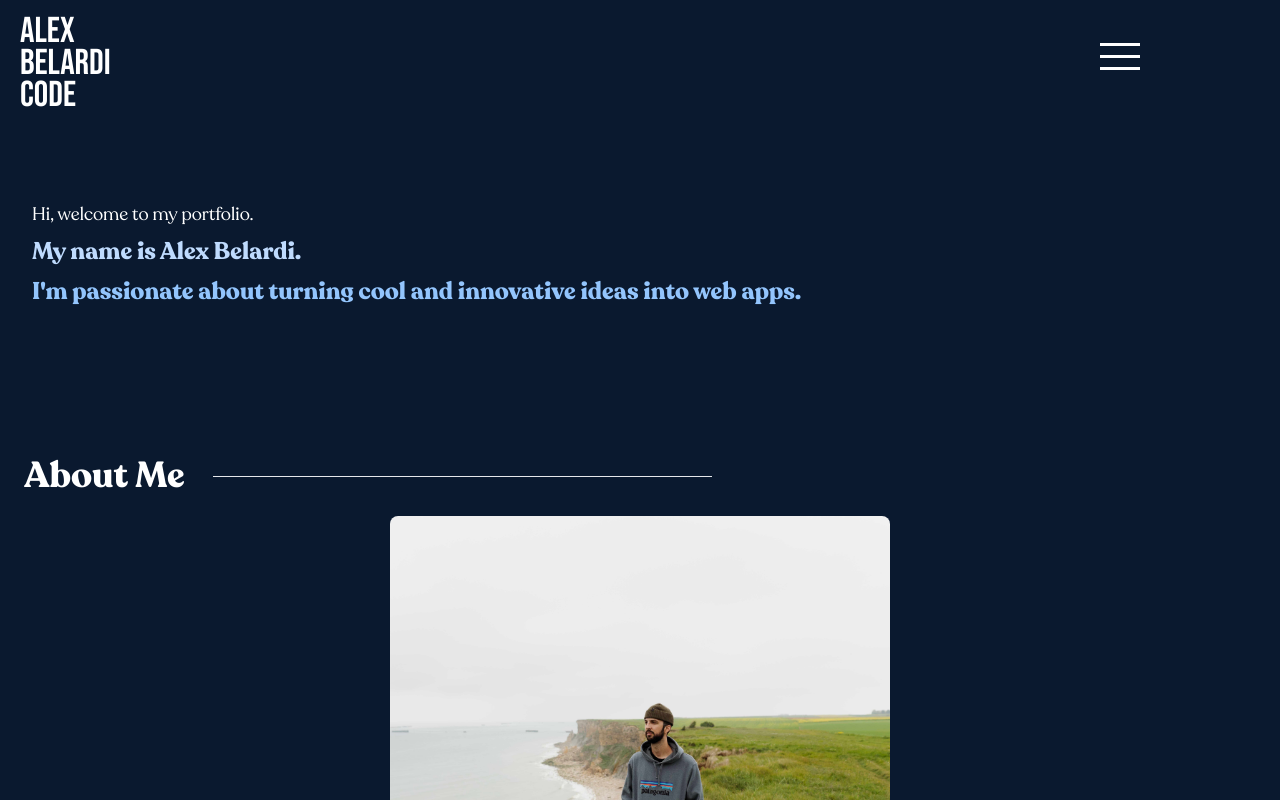
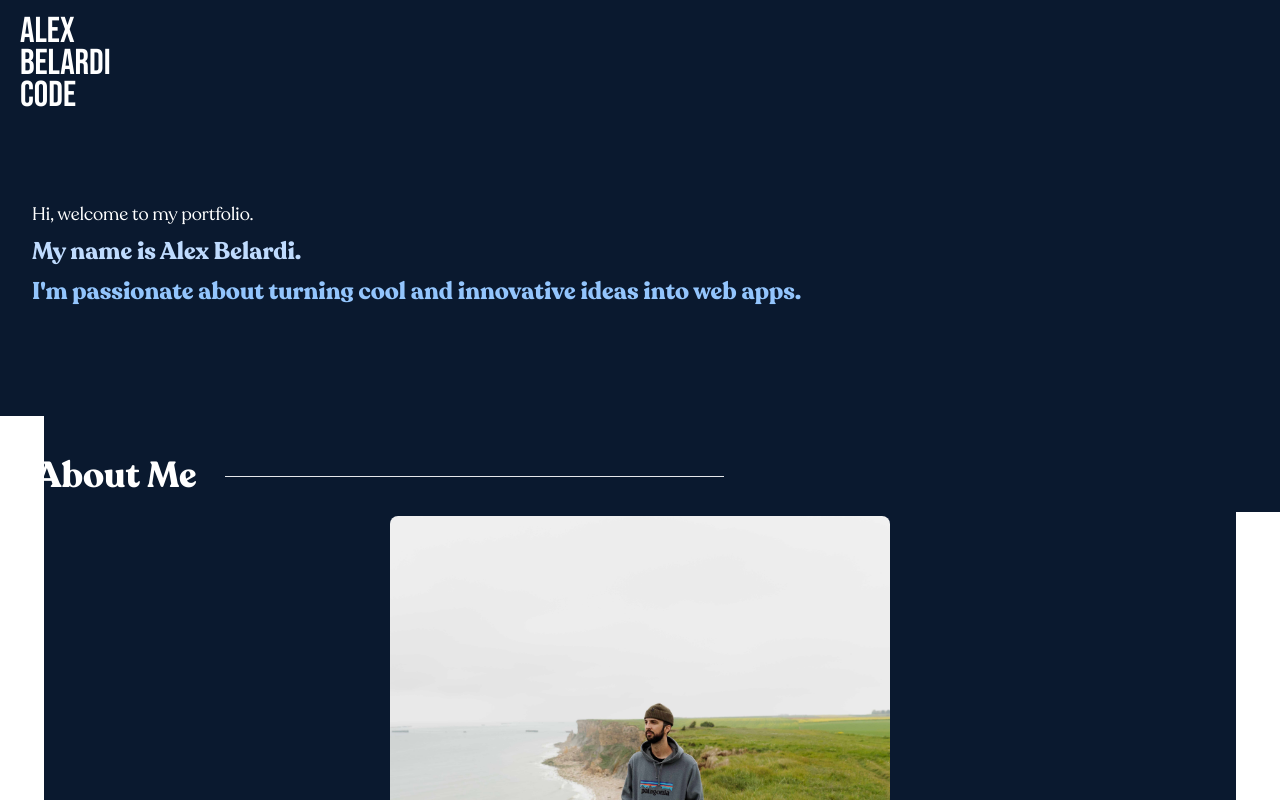
Before and after one commit to afbelardi/new-portfolio, a Next.js app: page / in a window 1280 px wide. Built offline with nearby package versions, Linux system fonts and the light colour scheme.

Commit message:
added sidebars

```diff
--- a/src/components/AboutMe.js
+++ b/src/components/AboutMe.js
@@ -5,7 +5,7 @@ export default function AboutMe(props) {
     return(
         <div className="flex flex-col w-full p-4 mt-10 min-h-400">
             <div className="flex w-full">
-                <h1 className="ml-2 text-4xl text-white font-recoleta-bold whitespace-nowrap" id={styles.about}>About Me</h1>
+                <h1 className="ml-2 text-4xl text-white font-recoleta-bold whitespace-nowrap sm:ml-5" id={styles.about}>About Me</h1>
                 <Fade right>
                     <hr className="w-2/5 h-0 mt-5 bg-lighter-blue ml-7" />
                 </Fade>
--- a/src/components/Navbar.js
+++ b/src/components/Navbar.js
@@ -12,7 +12,7 @@ export default function Navbar(props) {
                 <h1 className="-my-2 text-4xl text-white font-bebas">Belardi</h1>
                 <h1 className="text-4xl text-white font-bebas">Code</h1>
             </div>
-            <div className="z-50 flex justify-center w-1/4 mt-8" >
+            <div className="z-50 flex justify-center w-1/5 mt-8 md:hidden" >
                 <Hamburger toggled={props.isOpen} toggle={props.setIsOpen} color="white" size={40}/>
             </div>
         </div>
--- a/src/pages/index.js
+++ b/src/pages/index.js
@@ -36,6 +36,12 @@ export default function Home(props) {
         : ''
       }
       <Skills />
+      <div className="hidden md:bg-white md:w-11 md:bottom-0 md:right-0 md:block md:fixed md:h-72">
+
+      </div>
+      <div className="hidden md:bg-white md:w-11 md:bottom-0 md:left-0 md:block md:fixed md:h-96">
+
+      </div>
     </>
   )
 }
```
